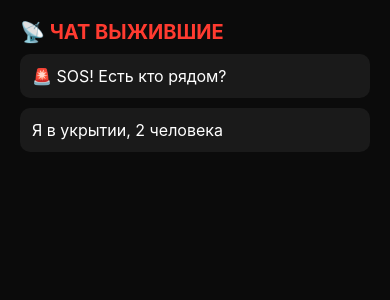
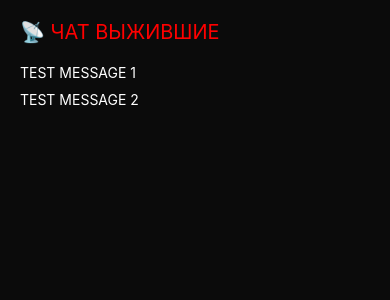
Before and after one commit to MrAlexOm/Bunker-App, a React Native app: screen /Panic in a window 390 px wide. Shown: the top 300 px of the page. Built offline with nearby package versions, Linux system fonts and the light colour scheme.

Commit message:
Hard debug - remove ScrollView, hardcoded messages, no .map()

```diff
--- a/src/screens/PanicScreen.tsx
+++ b/src/screens/PanicScreen.tsx
@@ -10,23 +10,22 @@ const PanicScreen = () => {
   console.log('PanicScreen render, messages:', messages);
 
   return (
-    <View style={styles.container}>
+  <View style={{ flex: 1, backgroundColor: '#0B0B0B', padding: 20 }}>
 
-      <Text style={styles.title}>📡 ЧАТ ВЫЖИВШИЕ</Text>
+    <Text style={{ color: 'red', fontSize: 20 }}>
+      📡 ЧАТ ВЫЖИВШИЕ
+    </Text>
 
-      <ScrollView
-        style={styles.chatContainer}
-        contentContainerStyle={styles.chatContent}
-      >
-        {messages.map((msg) => (
-          <View key={msg.id} style={styles.message}>
-            <Text style={styles.messageText}>{msg.text}</Text>
-          </View>
-        ))}
-      </ScrollView>
+    <Text style={{ color: 'white', marginTop: 20 }}>
+      TEST MESSAGE 1
+    </Text>
 
-    </View>
-  );
+    <Text style={{ color: 'white', marginTop: 10 }}>
+      TEST MESSAGE 2
+    </Text>
+
+  </View>
+);
 };
 
 const styles = StyleSheet.create({
```
